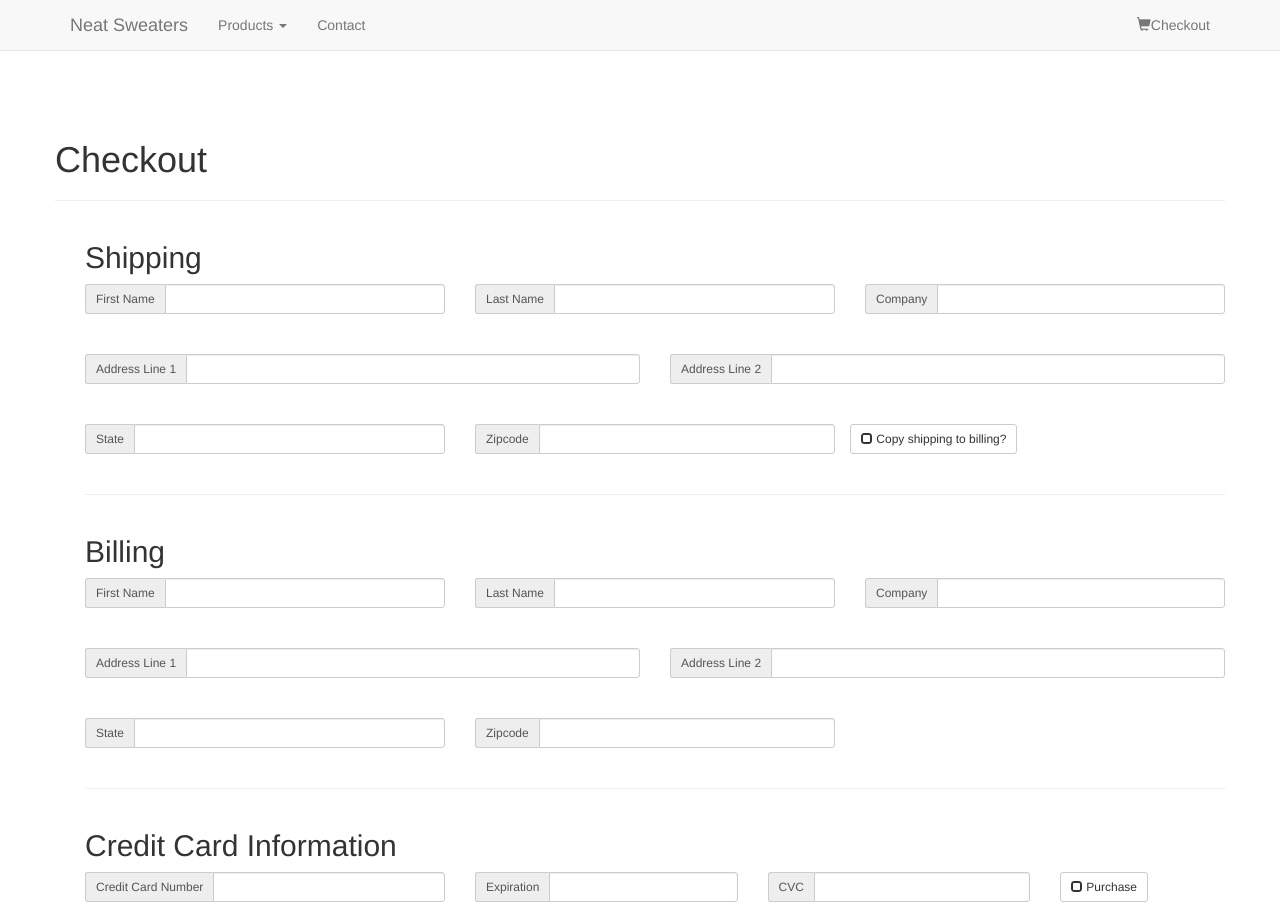
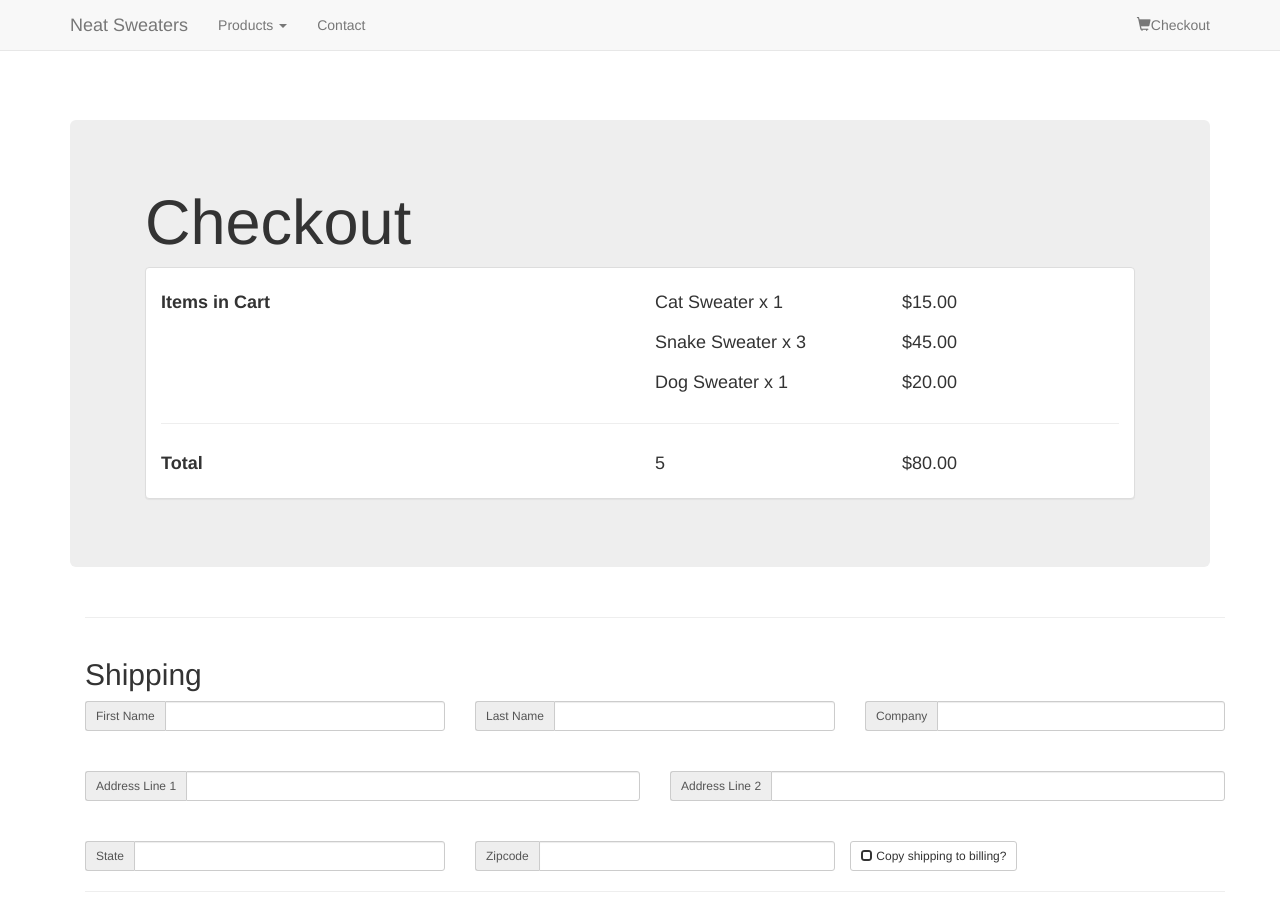
Before and after one commit to amp0024/ecommerce_sweaters, a website: page src/checkout.html in a window 1280 px wide. Shown: the top 915 px of the page. Drawn offline with nearby package versions, Linux system fonts and the light colour scheme.

Commit message:
added receipt

```diff
--- a/src/checkout.html
+++ b/src/checkout.html
@@ -33,7 +33,7 @@
             <span class="icon-bar"></span>
             <span class="icon-bar"></span>
           </button>
-          <a class="navbar-brand" href="#">Neat Sweaters</a>
+          <a class="navbar-brand" href="index.html">Neat Sweaters</a>
         </div>
         <div id="navbar" class="collapse navbar-collapse">
           <ul class="nav navbar-nav">
@@ -65,9 +65,67 @@
     <br>
 
     <!-- Begin page content -->
+
+<div class="container">
+    <div class="jumbotron">
       <div class="container">
          <div class="row">
+           <div class="col-xs-12 col-md-12 col-lg-12">
               <h1>Checkout</h1>
+            </div>
+          </div>
+        </div>
+      <div class="container">
+        <div class="panel panel-default">
+          <div class="panel-body">
+            <div class="row">
+              <div class="col-xs-6 col-md-6 col-lg-6">
+                <h4><strong>Items in Cart</strong></h4>
+              </div>
+              <div class="col-xs-3 col-md-3 col-lg-3">
+                <h4>Cat Sweater x 1</h4>
+              </div>
+              <div class="col-xs-3 col-md-3 col-lg-3">
+                <h4>$15.00</h4>
+              </div>
+            </div>
+            <div class="row">
+              <div class="col-xs-6 col-md-6 col-lg-6">
+              </div>
+              <div class="col-xs-3 col-md-3 col-lg-3">
+                <h4>Snake Sweater x 3</h4>
+              </div>
+              <div class="col-xs-3 col-md-3 col-lg-3">
+                <h4>$45.00</h4>
+              </div>
+            </div>
+            <div class="row">
+              <div class="col-xs-6 col-md-6 col-lg-6">
+              </div>
+              <div class="col-xs-3 col-md-3 col-lg-3">
+                <h4>Dog Sweater x 1</h4>
+              </div>
+              <div class="col-xs-3 col-md-3 col-lg-3">
+                <h4>$20.00</h4>
+              </div>
+            </div>
+            <hr>
+            <div class="row">
+              <div class="col-xs-6 col-md-6 col-lg-6">
+                <h4><strong>Total</strong></h4>
+              </div>
+              <div class="col-xs-3 col-md-3 col-lg-3">
+                <h4>5</h4>
+              </div>
+              <div class="col-xs-3 col-md-3 col-lg-3">
+                <h4>$80.00</h4>
+              </div>
+            </div>
+          </div>
+       </div>
+      </div>
+    </div>
+<div class="container">
     <hr>
   </div>
       <div class="container" id="shipping">
@@ -84,6 +142,7 @@
               <input type="text" class="form-control" aria-describedby="sizing-addon3">
             </div>
       </div>
+
       <div class= "col-xs-12 col-md-4 col-lg-4">
         <div class="input-group input-group-sm">
             <span class="input-group-addon" id="sizing-addon3">Last Name</span>
@@ -101,6 +160,7 @@
   </div>
   <br>
   <br>
+
 <!--       Address line for shipping
  -->
   <div class="container" id="address">
@@ -142,7 +202,8 @@
   <span class="glyphicon glyphicon-unchecked" aria-hidden="true"></span> Copy shipping to billing?
 </button>
   </div>
-  <br>
+</div>
+  <div class="container">
     <hr>
   </div>
 
@@ -267,7 +328,7 @@
       <div class="col-lg-3">
             <div class="cuadro_intro_hover " style="background-color:#cccccc;">
             <p style="text-align:center; margin-top:20px;">
-              <img src="http://placehold.it/500x330" class="img-responsive" alt="">
+              <img src="..//src/img/map_pin.jpeg" height="330" width="500"class="img-responsive" alt="">
             </p>
             <div class="caption">
               <div class="blur"></div>
@@ -320,12 +381,5 @@
     <!-- IE10 viewport hack for Surface/desktop Windows 8 bug -->
     <script src="js/ie10-viewport-bug-workaround.js"></script>
 
-    <script src="https://ajax.googleapis.com/ajax/libs/jquery/1.11.3/jquery.min.js"></script>
-
-    <script src="https://code.jquery.com/jquery-2.1.4.min.js"></script>
-
-    <script src="https://maxcdn.bootstrapcdn.com/bootstrap/3.3.5/js/bootstrap.min.js"></script>
-
-    <script type="text/javascript" src="js/main.js"></script>
       </body>
 </html>
```
Lines whose indentation alone changed are shown as unchanged.
